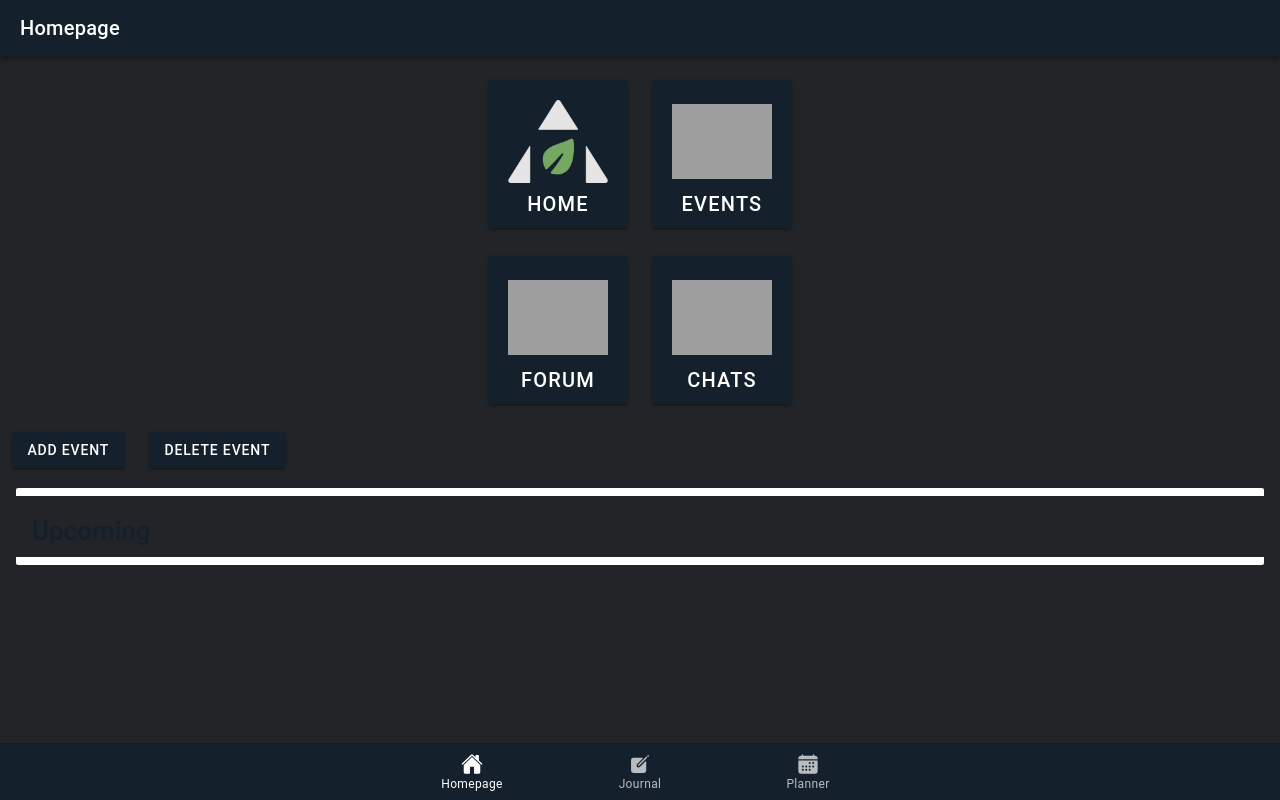
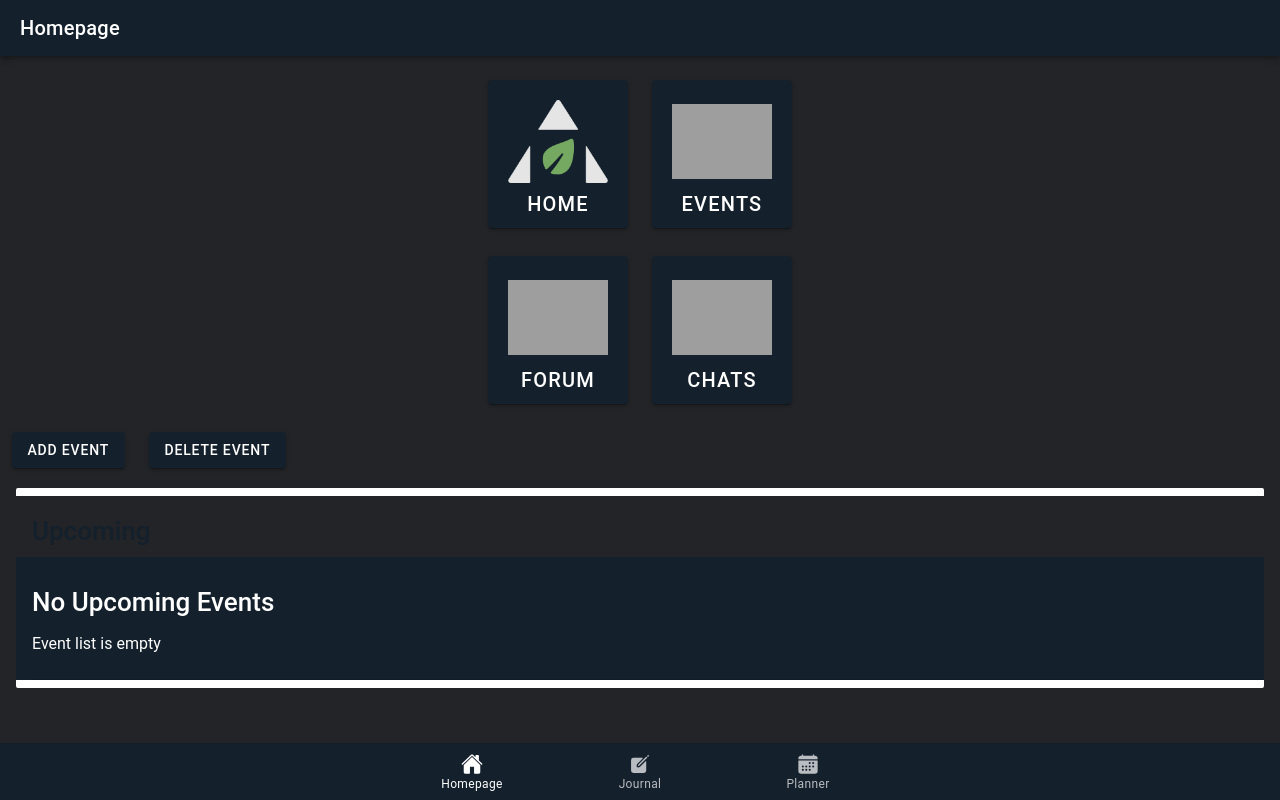
Before and after one commit to Choollol/homepage-team, a React (Vite) app: page /Homepage in a window 1280 px wide. Built offline with nearby package versions, Linux system fonts and the light colour scheme.

Commit message:
added "no upcoming events" function

```diff
--- a/src/pages/Homepage.tsx
+++ b/src/pages/Homepage.tsx
@@ -42,7 +42,19 @@ function DeleteEvent(eventList, setEventList)
     return eventList.slice(1, eventList.length);
   });
 }
-
+function NoUpcomingEvents({hasEvents}) {
+  if (hasEvents) {
+    return null;
+  }
+  else {
+    return <IonItem color="favorite">
+    <IonLabel>
+      <h1>No Upcoming Events</h1>
+      <p>Event list is empty</p>
+    </IonLabel>
+  </IonItem>
+  }
+}
 const Homepage: React.FC = () =>
 {
   const initialList: { id: number, name: string, description: string }[] = [];
@@ -91,7 +103,7 @@ const Homepage: React.FC = () =>
               </IonText>
             </IonLabel>
           </IonListHeader>
-
+          <NoUpcomingEvents hasEvents={eventList.length > 0}/>
           {/*Render Event List*/}
           {eventList.map(event =>
           {
```
